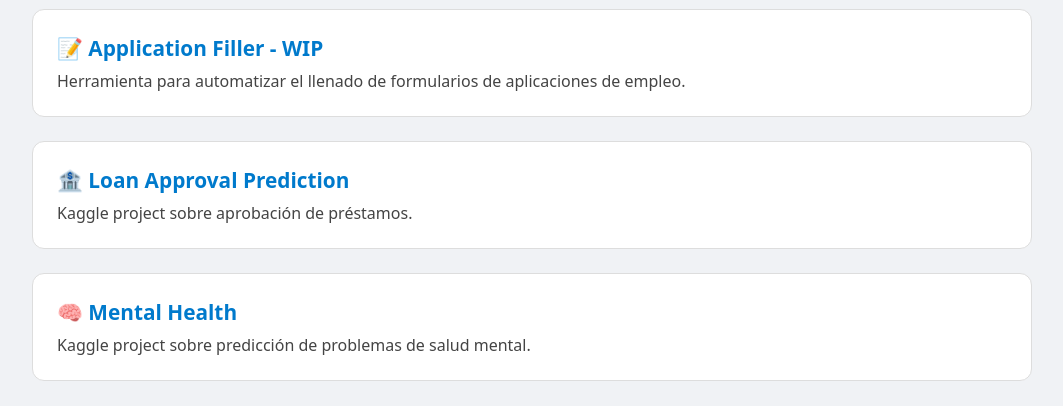
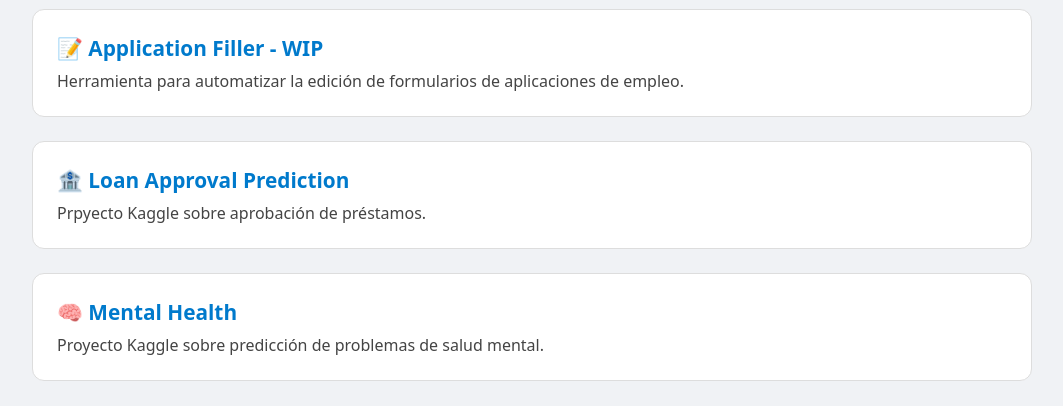
Before and after one commit to anderping/anderping.github.io, a plain HTML site: page index.html in a window 1280 px wide. Shown: the part 848-1254 px from the top of the page, without its empty margins (108-1171 px from the left). Drawn offline with Linux system fonts and the light colour scheme.

Commit message:
Update index.html

```diff
--- a/index.html
+++ b/index.html
@@ -2,7 +2,7 @@
 <html lang="es">
 <head>
   <meta charset="UTF-8">
-  <title>Mi Portfolio</title>
+  <title>Portfolio Ander</title>
   <style>
     body {
       font-family: system-ui, sans-serif;
@@ -106,17 +106,17 @@
 
     <a class="project" href="https://github.com/anderping/Application-Filler--WIP">
       <h3>📝 Application Filler - WIP</h3>
-      <p>Herramienta para automatizar el llenado de formularios de aplicaciones de empleo.</p>
+      <p>Herramienta para automatizar la edición de formularios de aplicaciones de empleo.</p>
     </a>
 
     <a class="project" href="https://github.com/anderping/Loan-Approval-Prediction">
       <h3>🏦 Loan Approval Prediction</h3>
-      <p>Kaggle project sobre aprobación de préstamos.</p>
+      <p>Prpyecto Kaggle sobre aprobación de préstamos.</p>
     </a>
 
     <a class="project" href="https://github.com/anderping/Mental-Health">
       <h3>🧠 Mental Health</h3>
-      <p>Kaggle project sobre predicción de problemas de salud mental.</p>
+      <p>Proyecto Kaggle sobre predicción de problemas de salud mental.</p>
     </a>
   </section>
 
```
